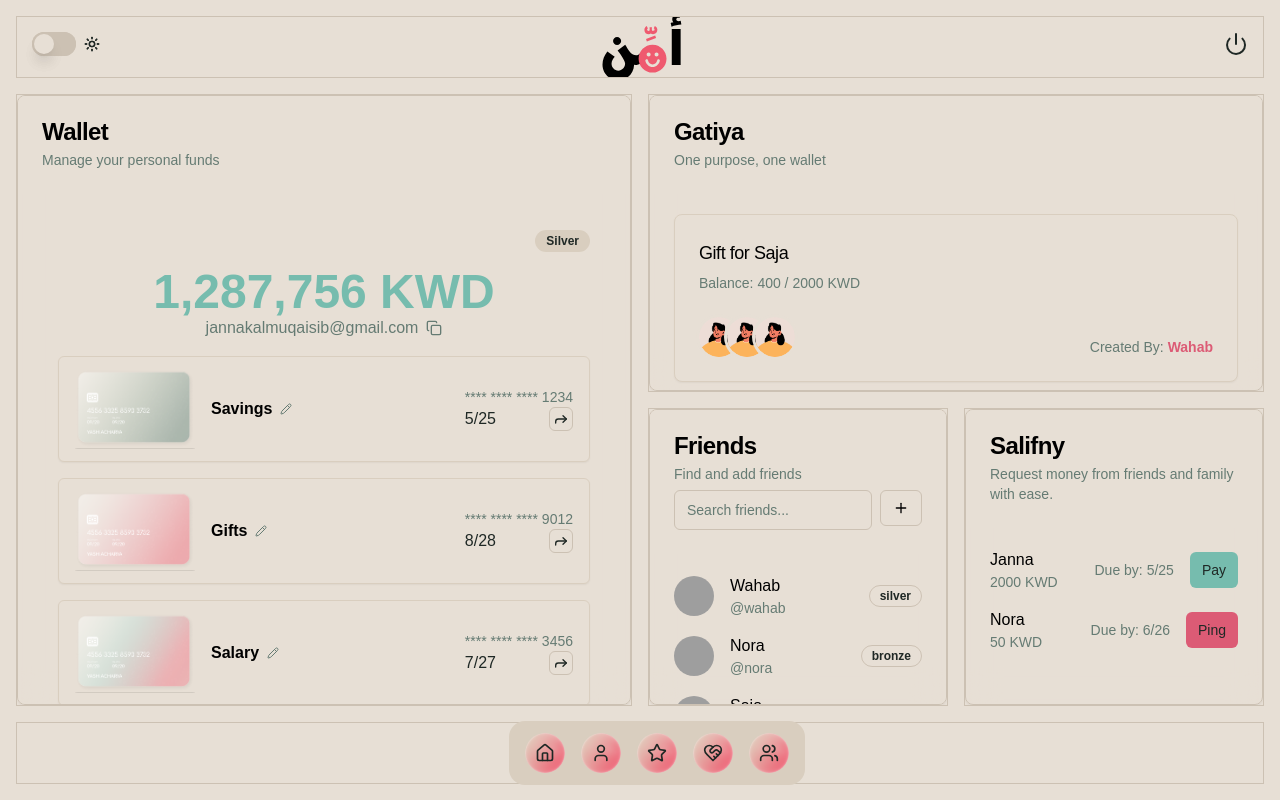
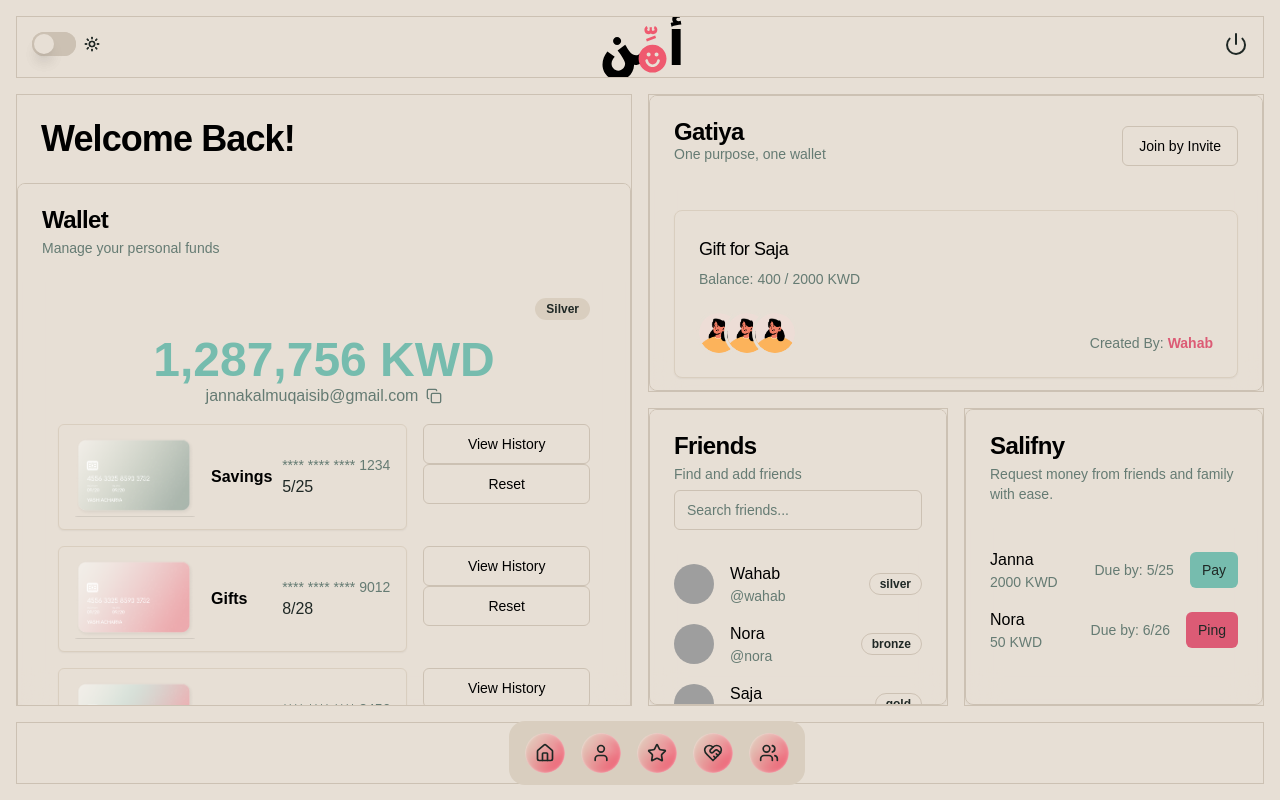
Before and after one commit to jannakam/ammn-frontend-v2, a Next.js app in the folder ammn-frontend/: page /dashboard in a window 1280 px wide. Built offline with nearby package versions, Linux system fonts and the light colour scheme; grey boxes are pictures that could not be loaded; what @stepperize/react would draw is missing.

Commit message:
gatiya changes

```diff
--- a/ammn-frontend/src/components/Friends.jsx
+++ b/ammn-frontend/src/components/Friends.jsx
@@ -25,7 +25,7 @@ export function Friends() {
 
     return (
       <Card className="h-full overflow-scroll z-10 backdrop-blur-lg bg-background/70">
-        <CardHeader className="sticky top-0 z-10 bg-background mb-5">
+        <CardHeader className="sticky top-0 z-10 bg-background mb-2">
           <CardTitle>Friends</CardTitle>
           <CardDescription>Find and add friends</CardDescription>
           <div className="flex flex-row gap-2">
@@ -36,9 +36,9 @@ export function Friends() {
               onChange={(e) => setQuery(e.target.value)}
               className="relative z-10 active:border-primary"
             />
-            <Button variant="outline" size="sm" className="z-10">
+            {/* <Button variant="outline" size="sm" className="z-10">
               <PlusIcon />
-            </Button>
+            </Button> */}
           </div>
         </CardHeader>
         <CardContent className="space-y-4">
--- a/ammn-frontend/src/components/Gatiya.jsx
+++ b/ammn-frontend/src/components/Gatiya.jsx
@@ -6,6 +6,7 @@ import {
   CardHeader,
   CardDescription,
 } from "@/components/ui/card";
+import { Button } from "@/components/ui/button";
 
 export function Gatiya() {
   const gatiyas = [
@@ -27,9 +28,12 @@ export function Gatiya() {
 
   return (
     <Card className="h-full overflow-scroll backdrop-blur-lg bg-background/70">
-      <CardHeader className="sticky top-0 z-10 bg-background mb-5">
+      <CardHeader className="sticky top-0 z-10 bg-background mb-5 flex flex-row justify-between">
+        <div>
         <CardTitle>Gatiya</CardTitle>
         <CardDescription>One purpose, one wallet</CardDescription>
+        </div>
+          <Button variant="outline">Join by Invite</Button>
       </CardHeader>
       <CardContent className="space-y-6">
         {gatiyas.map((gatiya, index) => (
--- a/ammn-frontend/src/components/Wallet.jsx
+++ b/ammn-frontend/src/components/Wallet.jsx
@@ -1,6 +1,6 @@
 "use client";
 
-import { useState } from "react";
+import { useState, useEfect } from "react";
 import { useToast } from "@/hooks/use-toast";
 import { Avatar, AvatarFallback } from "@/components/ui/avatar";
 import { Badge } from "@/components/ui/badge";
@@ -26,6 +26,10 @@ export function Wallet() {
       expirationDate: "5/25",
       img: "/cards/card1.png",
       isEditing: false,
+      transactions: [
+        { id: 1, description: "Grocery Shopping", amount: "-50 KWD", date: "2024-11-20" },
+        { id: 2, description: "Salary Deposit", amount: "+1,200 KWD", date: "2024-11-15" },
+      ],
     },
     {
       name: "Gifts",
@@ -33,6 +37,7 @@ export function Wallet() {
       expirationDate: "8/28",
       img: "/cards/card2.png",
       isEditing: false,
+      transactions: [],
     },
     {
       name: "Salary",
@@ -40,8 +45,13 @@ export function Wallet() {
       expirationDate: "7/27",
       img: "/cards/card3.png",
       isEditing: false,
+      transactions: [
+        { id: 1, description: "Electricity Bill", amount: "-100 KWD", date: "2024-11-18" },
+      ],
     },
   ]);
+
+  const [selectedAccountIndex, setSelectedAccountIndex] = useState(null); // Index of the selected account
 
   const email = "jannakalmuqaisib@gmail.com";
   const balance = "1,287,756 KWD";
@@ -67,13 +77,28 @@ export function Wallet() {
     });
   };
 
+  const viewHistory = (index) => {
+    setSelectedAccountIndex(index);
+  };
+
+  const resetHistory = () => {
+    setSelectedAccountIndex(null);
+  };
+
+  const selectedTransactions =
+    selectedAccountIndex !== null ? bankAccounts[selectedAccountIndex].transactions : [];
+
   return (
-    <Card className="h-full overflow-scroll z-10 backdrop-blur-lg bg-background/70">
-      <CardHeader className="bg-background mb-5">
+    <Card className="h-full bg-none border-none">
+      <CardHeader>
+        <CardTitle className="text-4xl">Welcome Back!</CardTitle>
+      </CardHeader>
+      <Card className="h-auto overflow-scroll z-10 backdrop-blur-lg bg-background/70">
+        <CardHeader className="bg-background">
           <CardTitle>Wallet</CardTitle>
           <CardDescription>Manage your personal funds</CardDescription>
         </CardHeader>
-      <CardContent>
+        <CardContent className="overflow-auto">
           <div className="mx-auto p-4">
             <div className="flex items-center justify-end mb-4">
               <Badge variant="secondary">Silver</Badge>
@@ -91,13 +116,11 @@ export function Wallet() {
             <div>
               <div className="space-y-4">
                 {bankAccounts.map((account, index) => (
-                <Card
-                  key={index}
-                  className="flex items-center justify-between px-4 py-3 border border-muted rounded-md"
-                >
+                  <div key={index} className="grid grid-cols-6 gap-4 items-start w-full">
+                    <Card className="flex items-center justify-between px-4 py-3 border border-muted rounded-md col-span-4">
                       <div className="flex items-center space-x-4">
                         <div className="w-[120px] h-[80px] overflow-hidden">
-                      <Image src={account.img} alt={account.name} width={120} height={80} className="shadow"/>
+                          <Image src={account.img} alt={account.name} width={120} height={80} className="shadow" />
                         </div>
                         <div className="flex items-center space-x-2">
                           {account.isEditing ? (
@@ -115,7 +138,6 @@ export function Wallet() {
                               onClick={() => toggleEdit(index)}
                             >
                               {account.name}
-                          <Pencil className="w-3 h-3 ml-1 text-muted-foreground" />
                             </div>
                           )}
                         </div>
@@ -126,17 +148,46 @@ export function Wallet() {
                         </div>
                         <div className="text-primary font-medium gap-2 flex justify-between">
                           {account.expirationDate}
-                      <Button variant="outline" size="icon" className="h-6 w-6 p-1">
-                        <Forward />
+                        </div>
+                      </div>
+                    </Card>
+                    <div className="grid grid-rows-2 col-span-2">
+                      <Button variant="outline" onClick={() => viewHistory(index)}>
+                        View History
+                      </Button>
+                      <Button variant="outline" onClick={resetHistory}>
+                        Reset
                       </Button>
                     </div>
                   </div>
-                </Card>
                 ))}
               </div>
             </div>
+            {/* Single Transaction List */}
+            <Card className="mt-8 max-h-48 overflow-y-auto">
+              <CardHeader>
+                <CardTitle>Transactions</CardTitle>
+              </CardHeader>
+              <CardContent>
+                {selectedTransactions.length === 0 ? (
+                  <div className="text-muted-foreground text-sm">No transactions available.</div>
+                ) : (
+                  <ul>
+                    {selectedTransactions.map((transaction) => (
+                      <li key={transaction.id} className="mb-2">
+                        <div className="font-semibold">{transaction.description}</div>
+                        <div className="text-muted-foreground text-sm">
+                          {transaction.amount} - {transaction.date}
+                        </div>
+                      </li>
+                    ))}
+                  </ul>
+                )}
+              </CardContent>
+            </Card>
           </div>
         </CardContent>
+      </Card>
     </Card>
   );
 }
--- a/ammn-frontend/src/components/modals/GatiyaModal.jsx
+++ b/ammn-frontend/src/components/modals/GatiyaModal.jsx
@@ -99,9 +99,12 @@ export default function FriendPicklist() {
                   </div>
                 </ScrollArea>
               </div>
-              <div className="flex justify-start">
+              <div className="flex justify-between">
                 <Button variant="outline" onClick={() => setShowSummary(false)}>
                   Back
+                </Button>
+                <Button variant="outline">
+                  Confirm
                 </Button>
               </div>
             </div>
```
Also changed, not shown: ammn-frontend/src/middleware.jsx (added, +24 -0 lines). Lines whose indentation alone changed are shown as unchanged.
